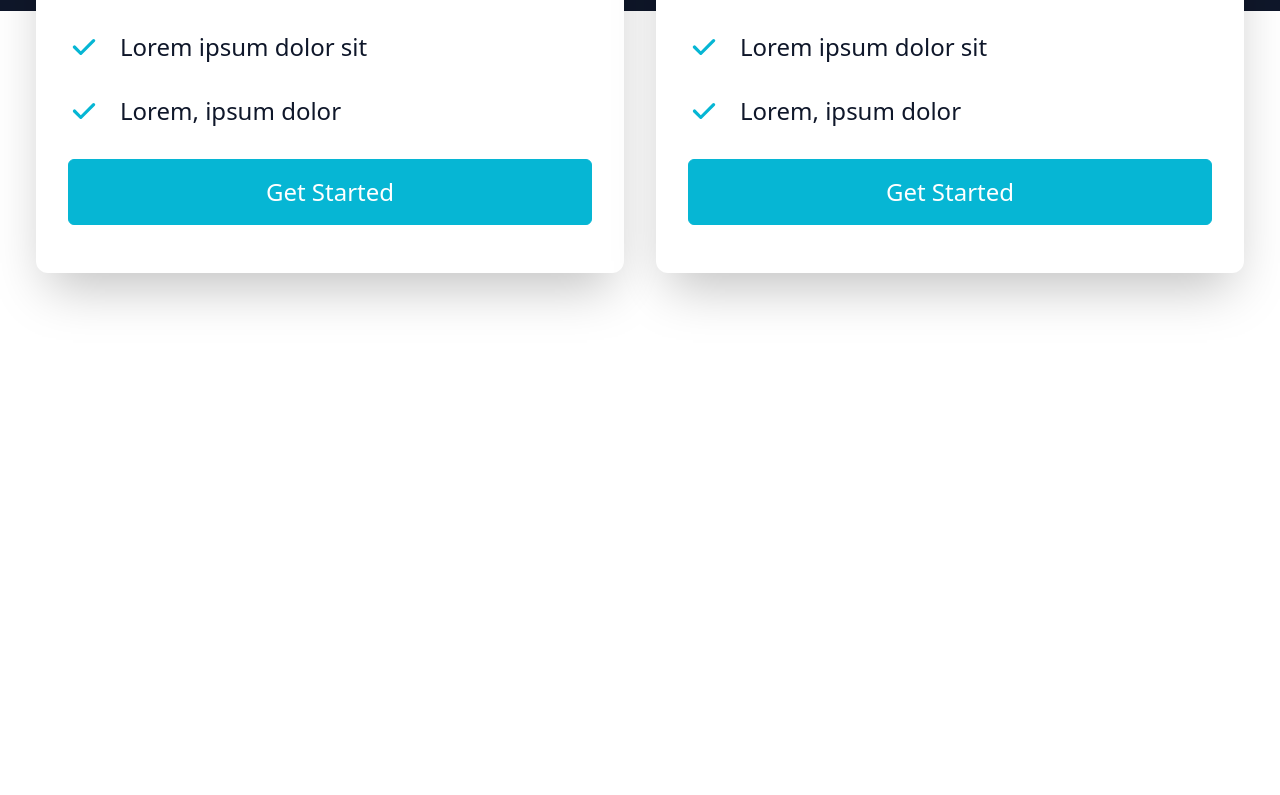
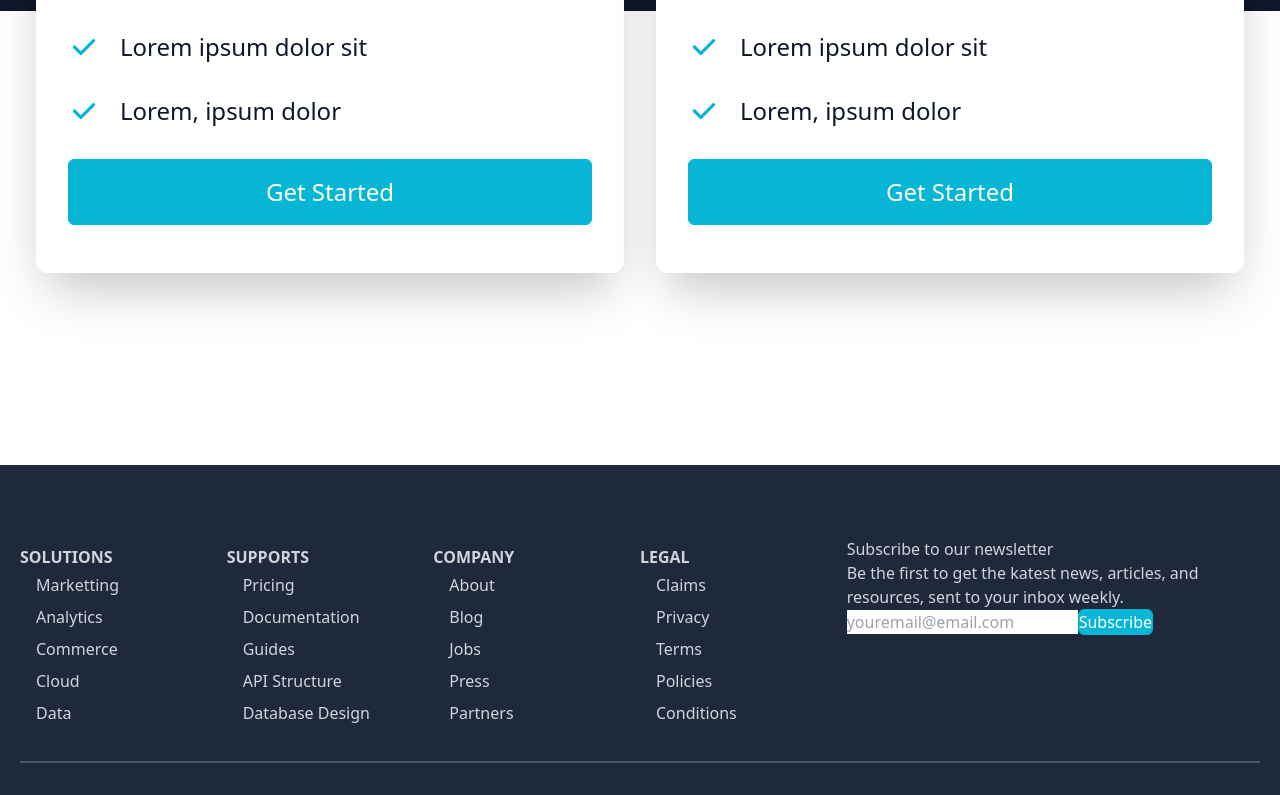
Before and after one commit to AmaduKamara/dm-landing, a React (Create React App) app: page / in a window 1280 px wide. Shown: the part 3767-4562 px from the top of the page. Before the commit the page ends 4232 px from the top, so only its background shows below. Built offline with nearby package versions, Linux system fonts and the light colour scheme; the HTML template or start-up script is replaced by a standard one.

Commit message:
Add footer component and structure with contents

```diff
--- a/package.json
+++ b/package.json
@@ -11,6 +11,7 @@
     "postcss": "^8.4.14",
     "react": "^18.2.0",
     "react-dom": "^18.2.0",
+    "react-icons": "^4.4.0",
     "react-scripts": "5.0.1",
     "tailwindcss": "^3.1.4",
     "web-vitals": "^2.1.0"
--- a/src/App.js
+++ b/src/App.js
@@ -3,7 +3,8 @@ import AllInOne from "./components/AllInOne";
 import Hero from "./components/Hero";
 import Navbar from "./components/Navbar";
 import Supports from "./components/Supports";
-import Pricing from './components/Pricing';
+import Pricing from "./components/Pricing";
+import Footer from "./components/Footer";
 
 function App() {
   return (
@@ -14,6 +15,7 @@ function App() {
       <Supports />
       <AllInOne />
       <Pricing />
+      <Footer />
     </div>
   );
 }
--- /dev/null
+++ b/src/components/Footer.jsx
@@ -0,0 +1,70 @@
+import React from "react";
+import {
+  FaFacebook,
+  FaGithub,
+  FaInstagram,
+  FaTwitter,
+  FaTwitch,
+} from "react-icons/fa";
+
+const Footer = () => {
+  return (
+    <footer className="w-full mt-32 bg-slate-800 text-gray-300 py-8 px-2">
+      <div className="max-w-[1240px] mx-auto grid grid-cols-2 grid-gap-6 md:grid-cols-6 border-b-2 border-gray-600 py-8">
+        <div className="mt-2">
+          <h6 className="font-bold uppercase pt-2">Solutions</h6>
+          <ul>
+            <li className="py-1">Marketting</li>
+            <li className="py-1">Analytics</li>
+            <li className="py-1">Commerce</li>
+            <li className="py-1">Cloud</li>
+            <li className="py-1">Data</li>
+          </ul>
+        </div>
+        <div className="mt-2">
+          <h6 className="font-bold uppercase pt-2">Supports</h6>
+          <ul>
+            <li className="py-1">Pricing</li>
+            <li className="py-1">Documentation</li>
+            <li className="py-1">Guides</li>
+            <li className="py-1">API Structure</li>
+            <li className="py-1">Database Design</li>
+          </ul>
+        </div>
+        <div className="mt-2">
+          <h6 className="font-bold uppercase pt-2">Company</h6>
+          <ul>
+            <li className="py-1">About</li>
+            <li className="py-1">Blog</li>
+            <li className="py-1">Jobs</li>
+            <li className="py-1">Press</li>
+            <li className="py-1">Partners</li>
+          </ul>
+        </div>
+        <div className="mt-2">
+          <h6 className="font-bold uppercase pt-2">Legal</h6>
+          <ul>
+            <li className="py-1">Claims</li>
+            <li className="py-1">Privacy</li>
+            <li className="py-1">Terms</li>
+            <li className="py-1">Policies</li>
+            <li className="py-1">Conditions</li>
+          </ul>
+        </div>
+        <div className="col-span-2 pt-8 md:pt-2">
+          <h4>Subscribe to our newsletter</h4>
+          <p>
+            Be the first to get the katest news, articles, and resources, sent
+            to your inbox weekly.{" "}
+          </p>
+          <form>
+            <input type="email" placeholder="youremail@email.com" />
+            <button>Subscribe</button>
+          </form>
+        </div>
+      </div>
+    </footer>
+  );
+};
+
+export default Footer;
```
Also changed, not shown: 1 other file (tests, documents, lock files or other folders).
